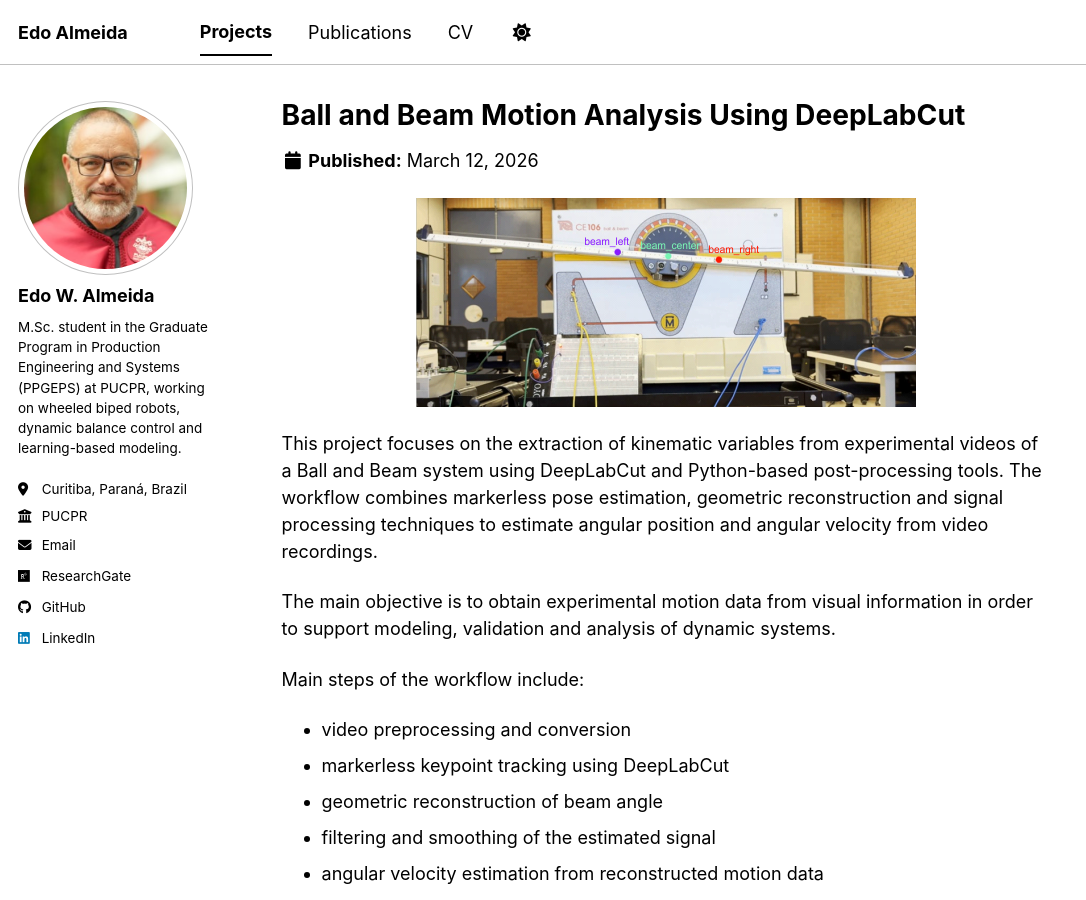
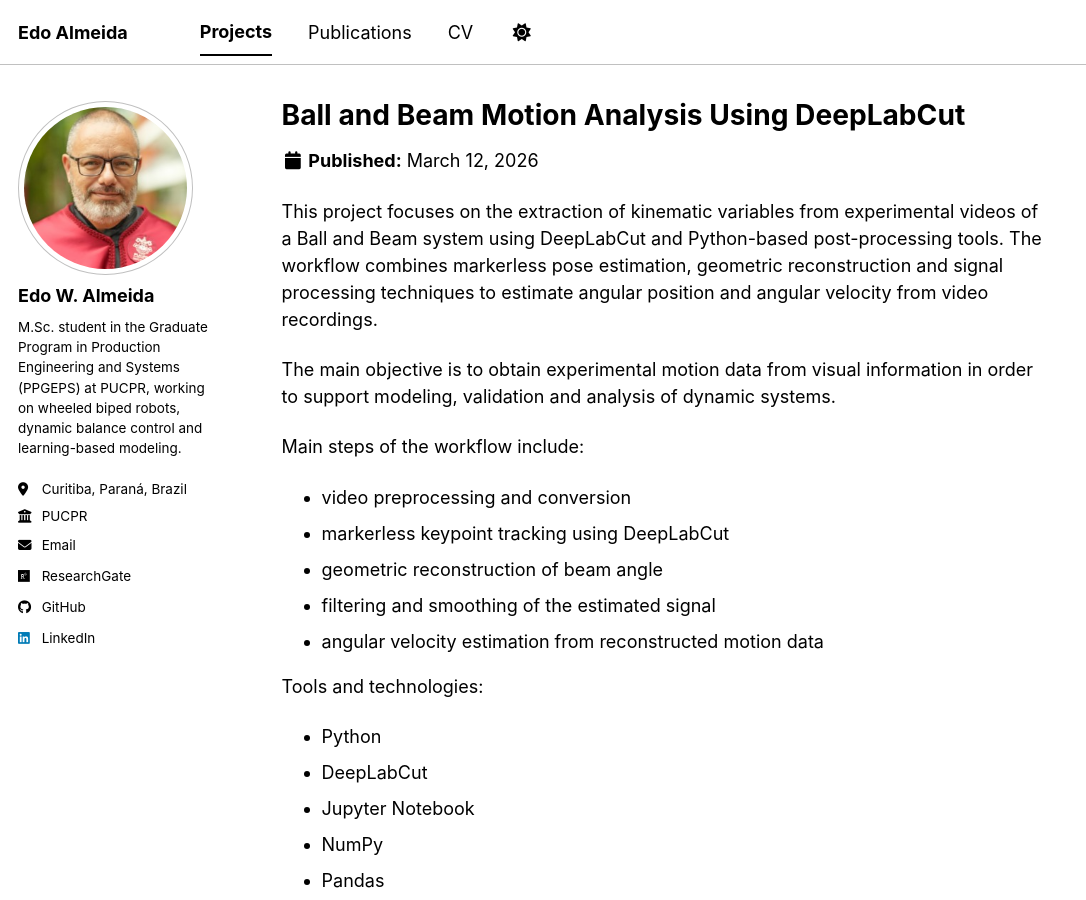
Before and after one commit to EdoAlmeida/EdoAlmeida.github.io, a Jekyll site: the page built from _portfolio/ball-and-beam-deeplabcut.md, in a window 1280 px wide and 900 px high. Shown: the whole window, without its empty margins (0-1086 px from the left). Built offline with Jekyll 4.4.1, drawn with Linux system fonts in a browser that asks for light colours; a script bundle is joined from its source files by our own code; library files that are not in the unit come from our copies.

Commit message:
Update ball-and-beam-deeplabcut.md

```diff
--- a/_portfolio/ball-and-beam-deeplabcut.md
+++ b/_portfolio/ball-and-beam-deeplabcut.md
@@ -5,9 +5,7 @@ excerpt: "Computer vision-based extraction of angular position and angular veloc
 header:
   teaser: /images/bab_dlc_test.png
 ---
-<p align='middle'>
-<img src='/images/bab_dlc_test.png'>
-</p>
+
 This project focuses on the extraction of kinematic variables from experimental videos of a Ball and Beam system using DeepLabCut and Python-based post-processing tools. The workflow combines markerless pose estimation, geometric reconstruction and signal processing techniques to estimate angular position and angular velocity from video recordings.
 
 The main objective is to obtain experimental motion data from visual information in order to support modeling, validation and analysis of dynamic systems.
```
